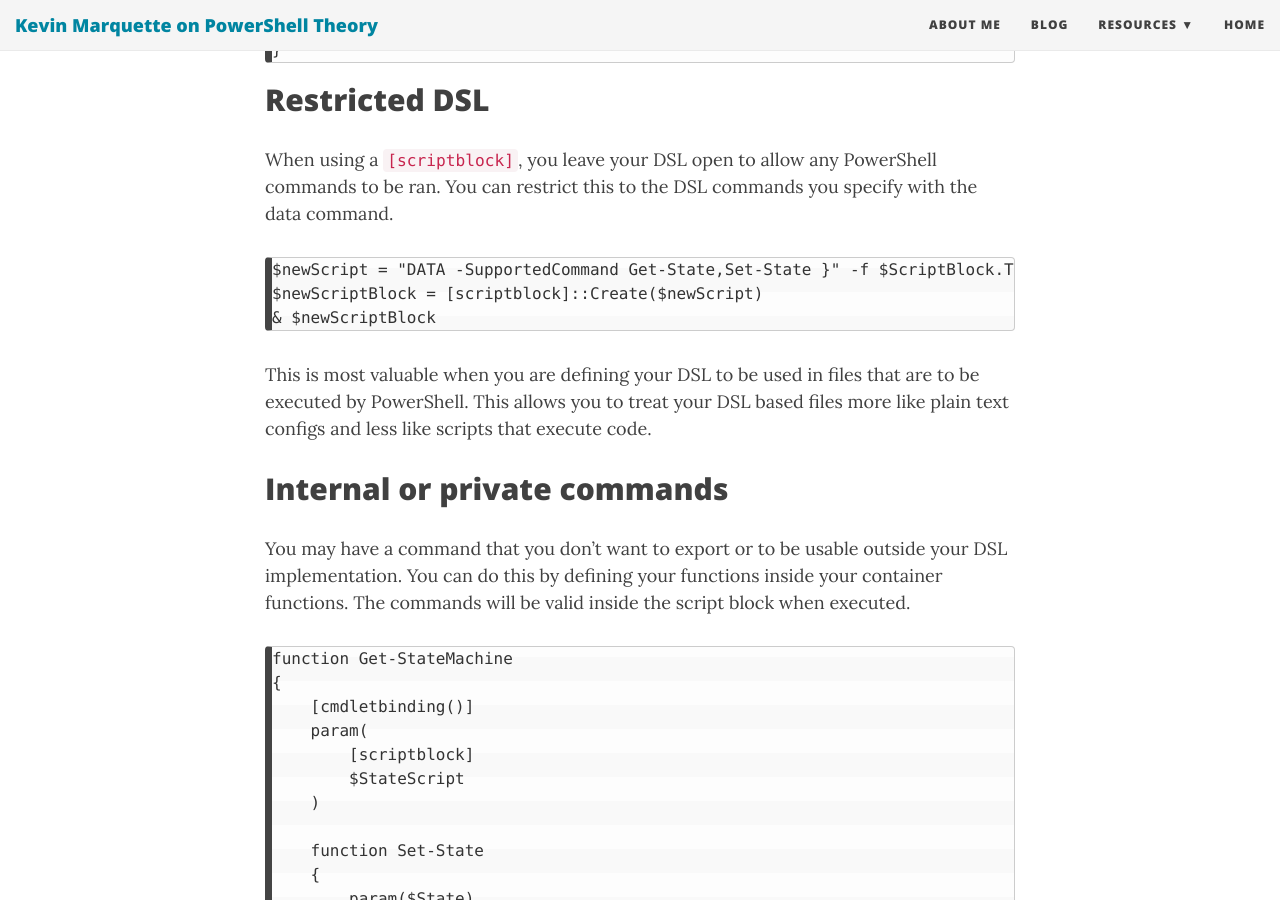
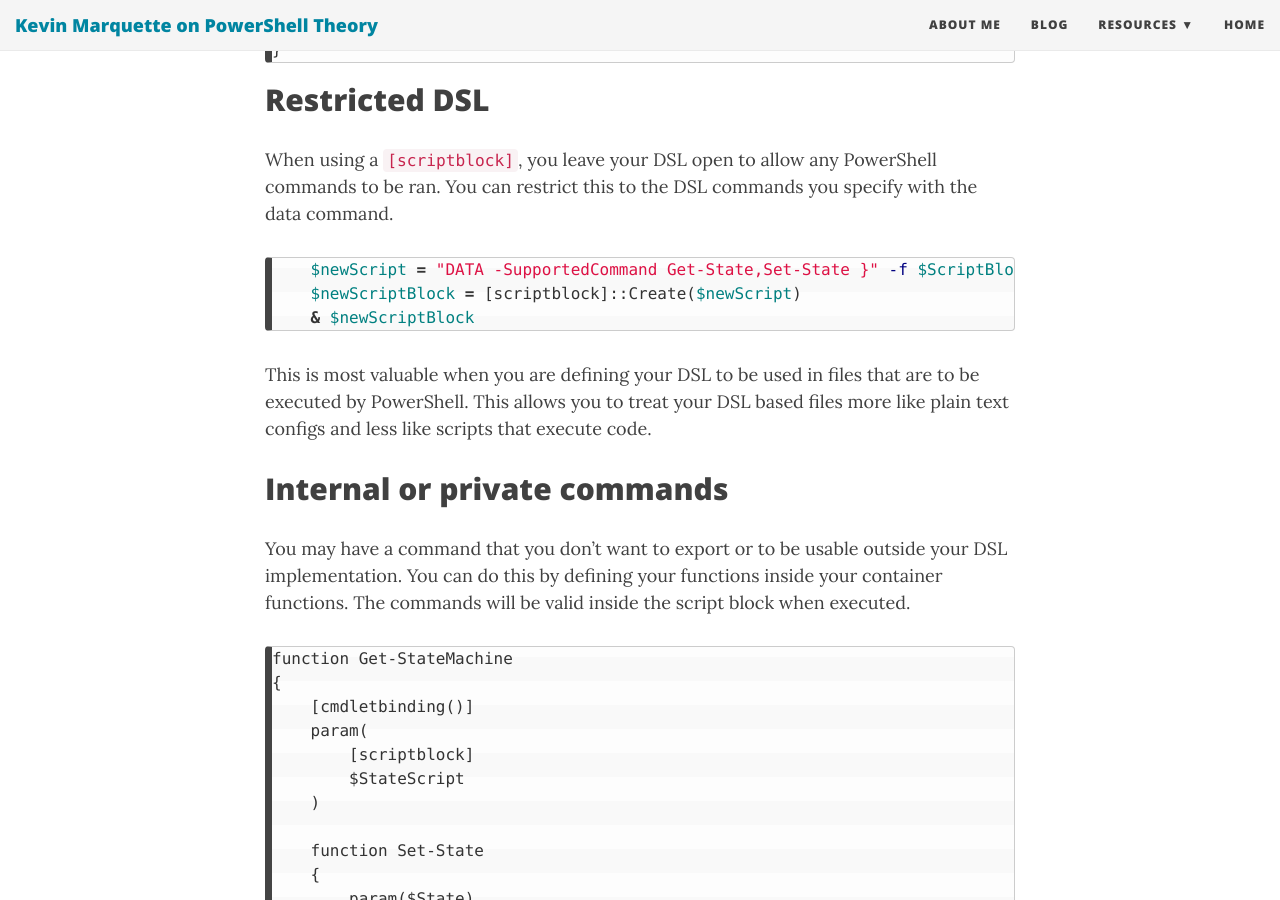
Before and after one commit to KevinMarquette/kevinmarquette.github.io, a Jekyll site: the page built from _posts/2017-03-13-Powershell-DSL-design-patterns.md, in a window 1280 px wide and 900 px high, scrolled down 6127 px. Built offline with Jekyll 4.4.1, drawn with Linux system fonts in a browser that asks for light colours; nearby versions of some CDN libraries.

Commit message:
correct code block

````diff
--- a/_posts/2017-03-13-Powershell-DSL-design-patterns.md
+++ b/_posts/2017-03-13-Powershell-DSL-design-patterns.md
@@ -194,10 +194,11 @@ This example captures all the hashtables that are created when the `$StateScript
 
 When using a `[scriptblock]`, you leave your DSL open to allow any PowerShell commands to be ran. You can restrict this to the DSL commands you specify with the data command.
 
-
+``` powershell
     $newScript = "DATA -SupportedCommand Get-State,Set-State {{{0}}}" -f $ScriptBlock.ToString()
     $newScriptBlock = [scriptblock]::Create($newScript)
     & $newScriptBlock
+```
 
 This is most valuable when you are defining your DSL to be used in files that are to be executed by PowerShell. This allows you to treat your DSL based files more like plain text configs and less like scripts that execute code.
 
````
